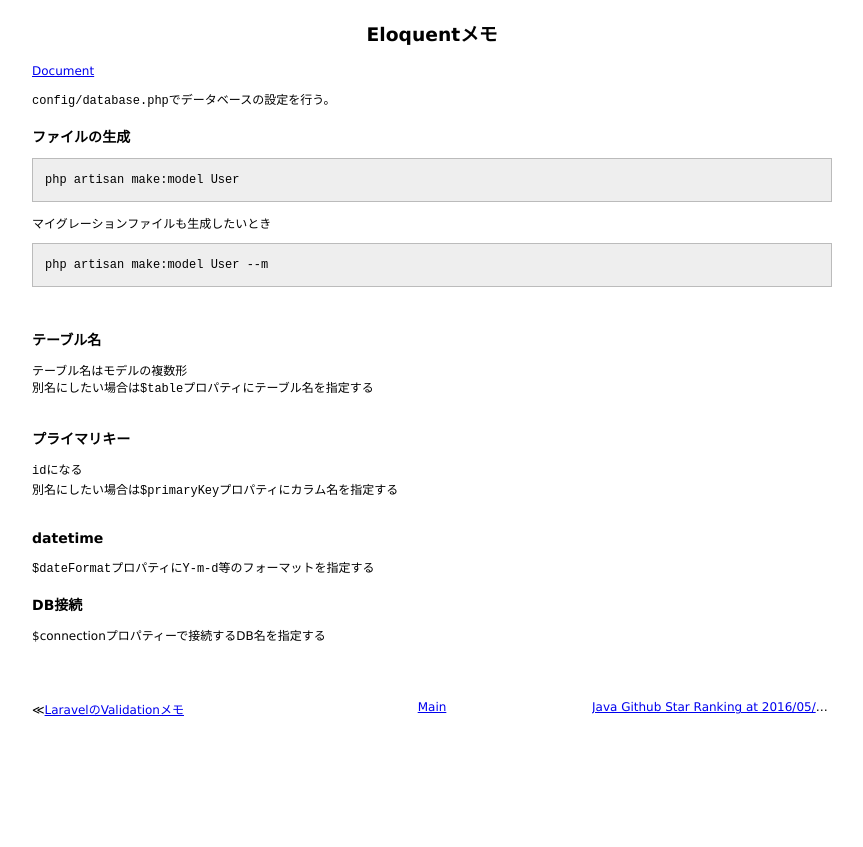
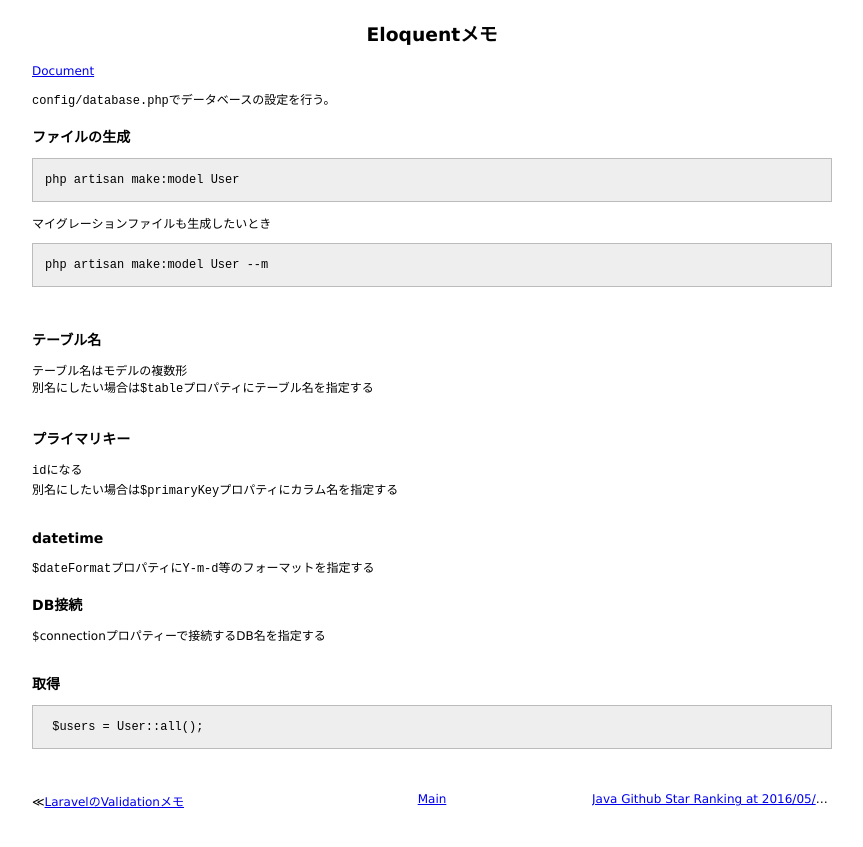
Before and after one commit to 38elements/38elements.github.com, a Jekyll site: the page built from _posts/2016-05-17-eloquent.md, in a window 1280 px wide. Shown: the top 847 px of the page, without its empty margins (208-1071 px from the left). Built offline with Jekyll 4.4.1, drawn with Linux system fonts in a browser that asks for light colours.

Commit message:
Update 2016-05-17-eloquent.md

````diff
--- a/_posts/2016-05-17-eloquent.md
+++ b/_posts/2016-05-17-eloquent.md
@@ -36,3 +36,9 @@ php artisan make:model User --m
 ### DB接続
 $connectionプロパティーで接続するDB名を指定する
 <br>
+
+### 取得
+
+```
+ $users = User::all();
+```
````
